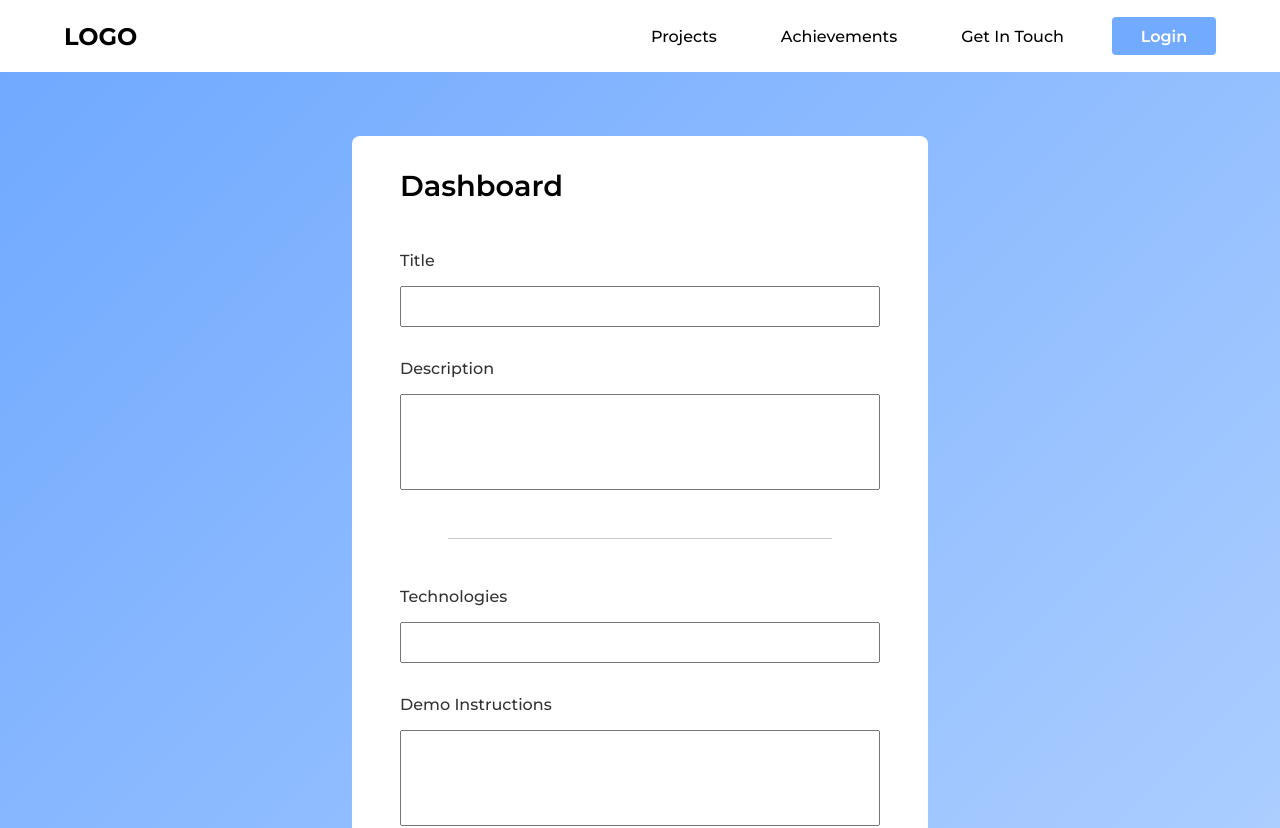
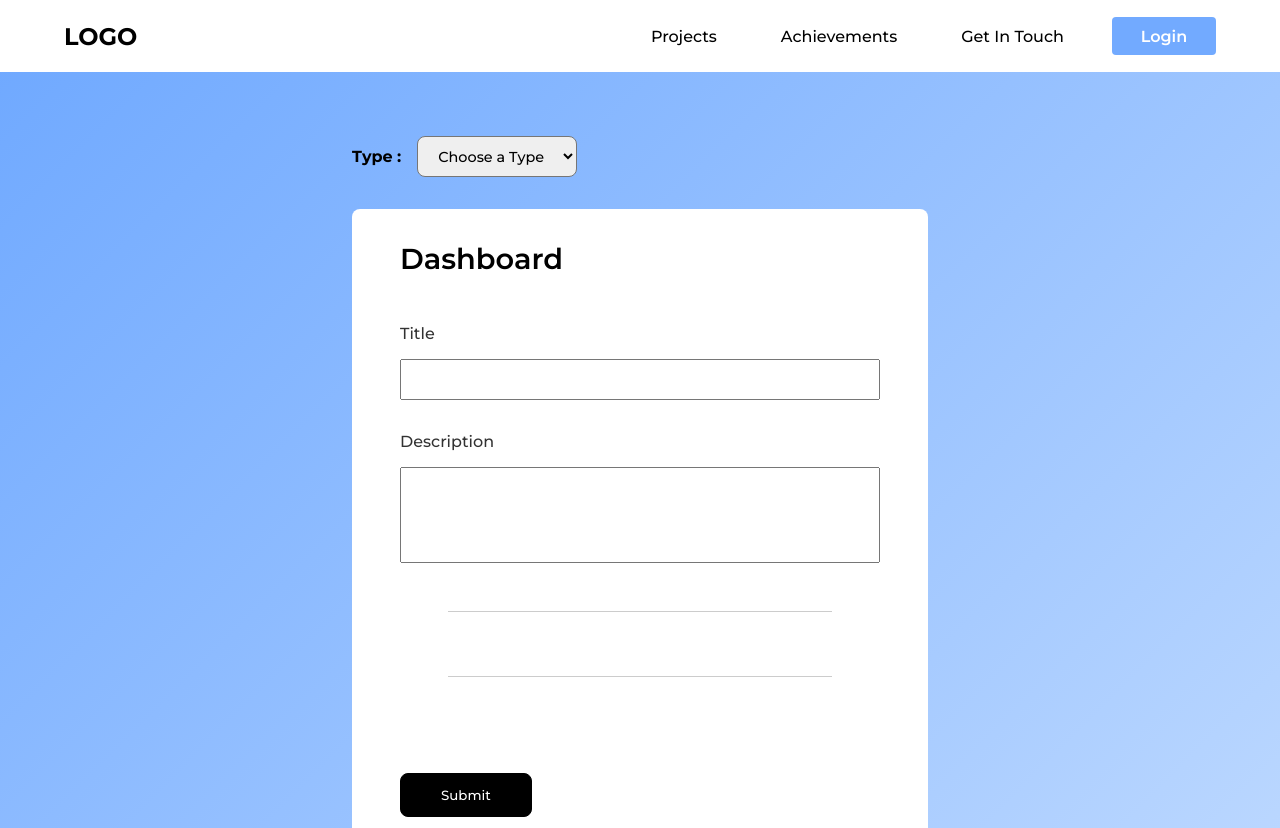
Before and after one commit to giorgos-ioak/Portfolio, a React (Vite) app in the folder client/: page /dashboard in a window 1280 px wide. Shown: the top 828 px of the page. Built offline with nearby package versions, Linux system fonts and the light colour scheme; no server answers.

Commit message:
Final Dashboard UI page

```diff
--- a/client/src/components/UI/DashboardForm/Form.module.css
+++ b/client/src/components/UI/DashboardForm/Form.module.css
@@ -27,6 +27,17 @@
   display: flex;
   flex-direction: column;
 }
+
+.selectType_container {
+  display: flex;
+  justify-content: flex-start;
+  width: 45%;
+  margin: auto;
+  background-color: transparent;
+  border-radius: 8px;
+  margin-bottom: 2rem;
+}
+
 
 .formCategory_container {
   padding-top: 0.6rem;
@@ -132,6 +143,16 @@
 }
 
 
+.selectType_container > select {
+  padding: 0.6rem 1rem;
+  font-family: 'Montserrat';
+  font-size: 0.9rem;
+  font-weight: 500;
+  border-radius: 8px;
+  margin-left: 1rem;
+}
+
+
 
 
 
@@ -146,6 +167,17 @@
     width: 90%;
     margin: auto;
     padding: 1rem;
+  }
+
+
+  .selectType_container {
+    width: 90%;
+    margin-bottom: 2rem;
+  }
+
+  .selectType_container > select {
+    padding: 0.6rem 0.5rem;
+    margin-left: 0.5rem;
   }
 
 
@@ -198,6 +230,15 @@
     padding: 1rem;
   }
 
+  .selectType_container {
+    width: 90%;
+    margin-bottom: 2rem;
+  }
+
+  .selectType_container > select {
+    padding: 0.6rem 0.5rem;
+    margin-left: 2rem;
+  }
 
   .formInput_container {
     width: 100%;
@@ -250,6 +291,17 @@
   }
 
 
+  .selectType_container {
+    width: 80%;
+    margin-bottom: 2rem;
+  }
+
+  .selectType_container > select {
+    padding: 0.6rem 0.5rem;
+    margin-left: 2rem;
+  }
+
+
   .formInput_container {
     width: 100%;
   }
@@ -299,6 +351,16 @@
     padding: 1rem;
   }
 
+  .selectType_container {
+    width: 70%;
+    margin-bottom: 2rem;
+  }
+
+  .selectType_container > select {
+    padding: 0.6rem 0.5rem;
+    margin-left: 2rem;
+  }
+
 
   .formInput_container {
     width: 100%;
@@ -341,6 +403,9 @@
 
 
 
+
+
+/* HEIGHT */
 @media (max-height: 800px) {
   .section {
     height: 100%;
--- a/client/src/pages/Dashboard/Dashboard.jsx
+++ b/client/src/pages/Dashboard/Dashboard.jsx
@@ -4,10 +4,45 @@ import FormTextArea from '../../components/UI/DashboardForm/FormTextArea/FormTex
 import FormInput from '../../components/UI/DashboardForm/FormInput/FormInput.jsx';
 import Divider from '../../components/UI/Divider/Divider.jsx';
 import Loading from '../../components/UI/Loading/Loading.jsx';
+import { useState } from 'react';
 
 function Dashboard() {
+
+  const [type, setType] = useState('');
+
+  function handleTypeChange(event) {
+    setType(event.target.value);
+  }
+
+  console.log(type);
+
   return (
     <section className={classes.section}>
+      <div className={classes.selectType_container}>
+        <label
+          className={classes.label}
+          style={{
+            alignSelf: 'center',
+            marginBottom: '0',
+            fontWeight: 'bold',
+            opacity: '1'
+          }}
+        >
+          Type :
+        </label>
+
+        <select
+          required
+          value={type}
+          onChange={handleTypeChange}
+        >
+          <option value='' disabled>Choose a Type</option>
+          <option value='Skills'>Skills</option>
+          <option value='Projects'>Projects</option>
+          <option value='Achievements'>Achievements</option>
+        </select>
+      </div>
+
       <form className={classes.form}>
         <h3 className={classes.h3}>Dashboard</h3>
 
@@ -29,6 +64,8 @@ function Dashboard() {
 
         <div className={classes.box_container}>
           <div className={classes.formInput_container}>
+            {type === 'Projects' ? (
+              <>
                 <FormInput
                   label='Technologies'
                   required={true}
@@ -36,6 +73,9 @@ function Dashboard() {
                 <FormTextArea
                   label='Demo Instructions'
                 />
+              </>
+            ) : null}
+
           </div>
         </div>
         <div style={{display: 'flex' , justifyContent: 'center'}}>
@@ -45,6 +85,8 @@ function Dashboard() {
 
         <div className={classes.box_container}>
           <div className={classes.formInput_container}>
+          {type === 'Projects' ? (
+              <>
                 <FormInput
                   label='Demo'
                 />
@@ -54,6 +96,8 @@ function Dashboard() {
                 <FormInput
                   label='Figma'
                 />
+              </>
+            ) : null}
           </div>
         </div>
 
--- a/client/src/pages/Dashboard/Dashboard.module.css
+++ /dev/null
@@ -1,49 +0,0 @@
-.form {
-  display: flex;
-  width: 60%;
-  margin: auto;
-  flex-direction: column;
-  background-color: rgb(114, 170, 255);
-  border-radius: 8px;
-  gap: 2rem;
-  padding: 2rem;
-}
-
-
-.mainContainer {
-  display: flex;
-  flex-direction: column;
-}
-
-
-.innerTopContainer {
-  display: flex;
-  flex-direction: column;
-  gap: 1rem;
-}
-
-
-.innerBottomContainer {
-
-}
-
-
-
-.input {
-  font-family: 'Montserrat';
-  font-size: 1rem;
-  padding: 0.5rem;
-  border: none;
-  box-shadow: 0px 2px 2px rgba(0, 0, 0, 0.2);
-  border-radius: 8px;
-}
-
-.textarea {
-  font-family: 'Montserrat';
-  font-size: 1rem;
-  padding: 0.5rem;
-  height: 6rem;
-  border: none;
-  box-shadow: 0px 2px 2px rgba(0, 0, 0, 0.2);
-  border-radius: 8px;
-}
```
Lines whose indentation alone changed are shown as unchanged.
